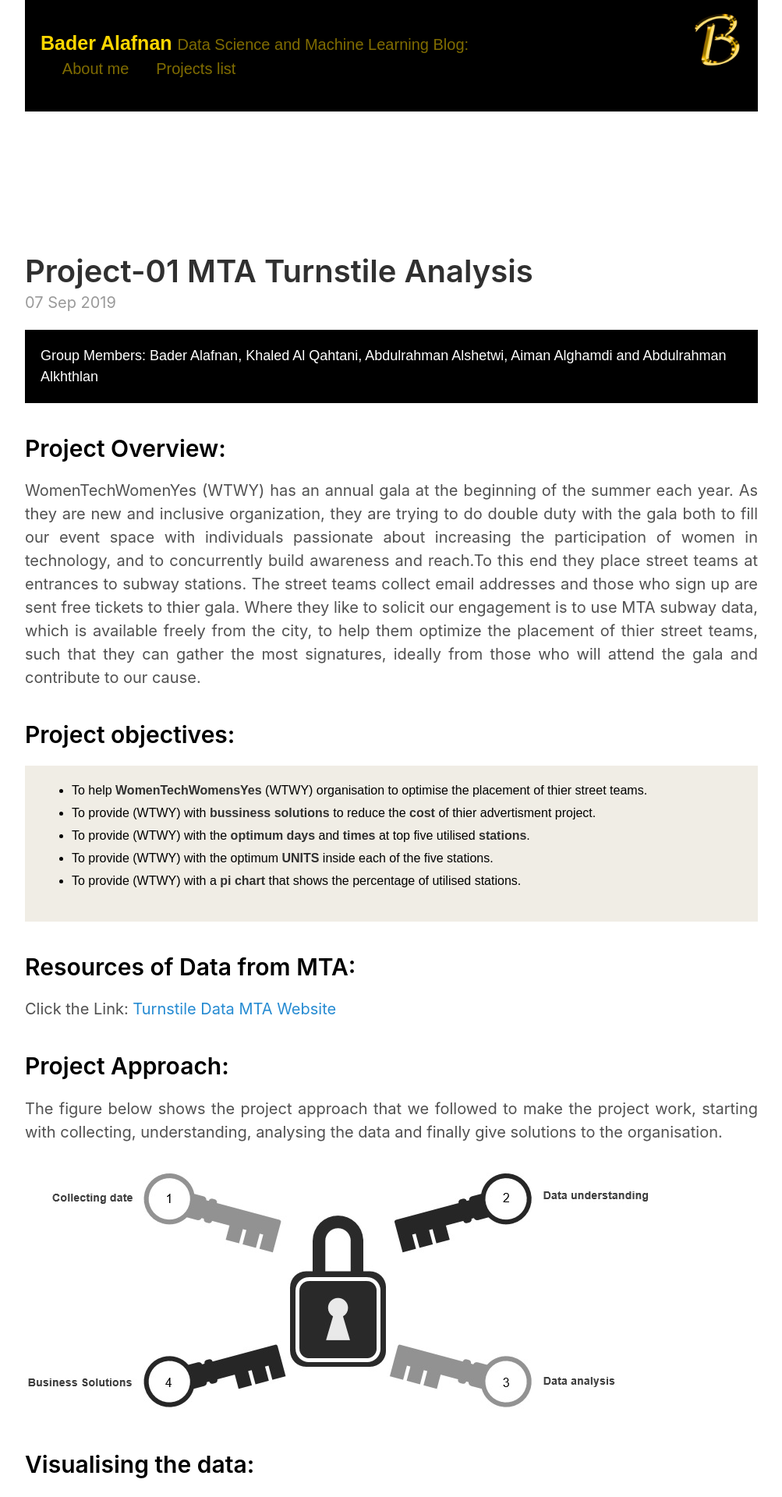
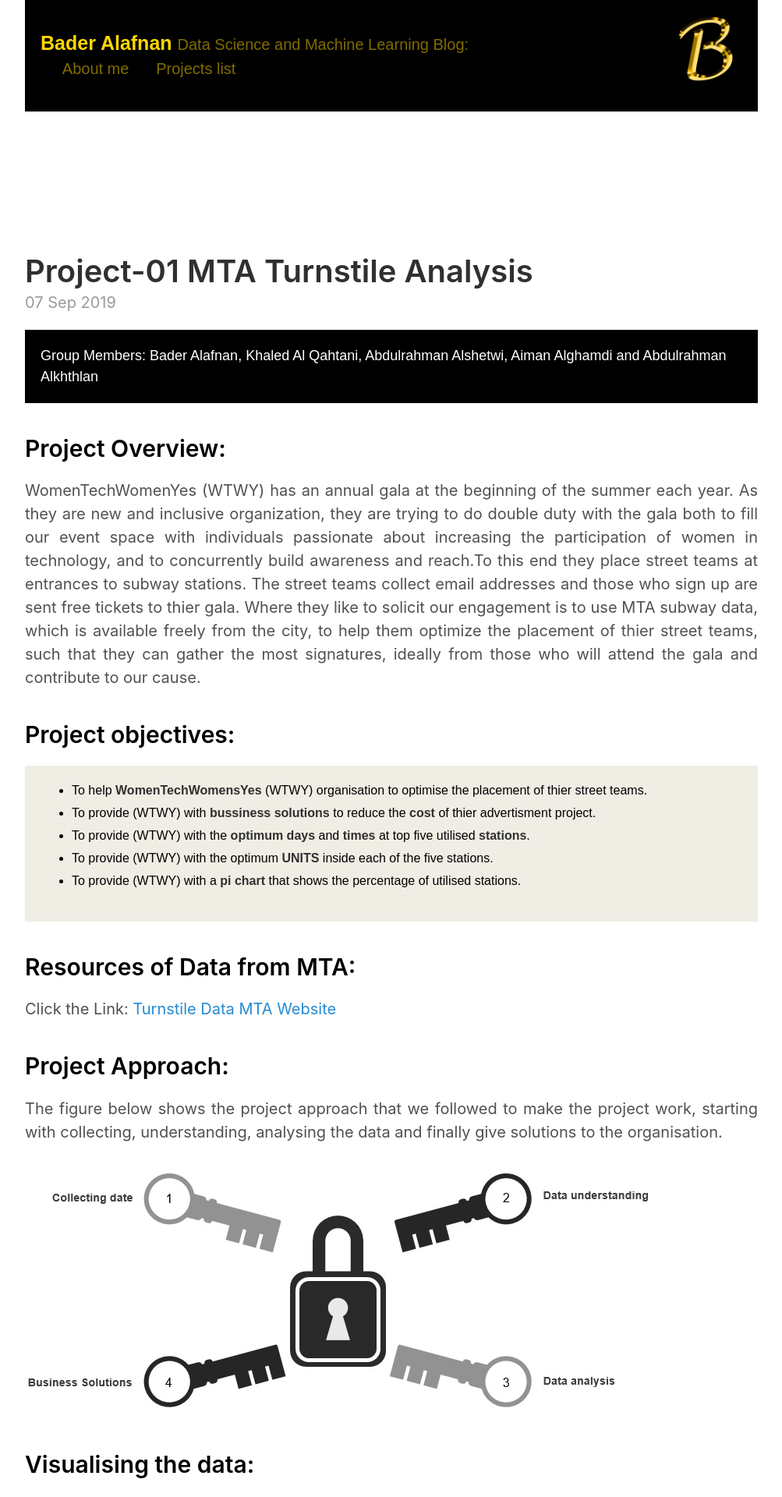
Before and after one commit to alafnan/alafnan.github.io, a Jekyll site: the page built from index.html, in a window 1280 px wide. Shown: the top 1920 px of the page at 78% size, without its empty margins (138-1141 px from the left). Built offline with Jekyll 4.4.1, drawn with Linux system fonts in a browser that asks for light colours; the list of posts is cut into pages by our own code.

Commit message:
Update default.html

```diff
--- a/_layouts/default.html
+++ b/_layouts/default.html
@@ -6,7 +6,7 @@
   <body>
 
     <div style="max-width: 50rem; padding-left: 1.5rem; padding-right: 1.5rem; margin-left: auto; margin-right: auto;">
-      <img src = "https://raw.githubusercontent.com/alafnan/alafnan.github.io/master/public/hnet.com-image (1).ico" alt="logo" style="float: right; width: 100px; height: 100px;"/>
+      <img src = "https://raw.githubusercontent.com/alafnan/alafnan.github.io/master/public/hnet.com-image (1).ico" alt="logo" style="float: right; width: 124px; height: 123px; padding-right: 4px;"/>
       <div style="margin-bottom: 9rem; padding: 1rem;   color: #000000;   background-color: #000000; font-family: Arial, Helvetica, sans-serif; font-size:0.8em; text-align: left;" >
       <header style="padding-top: 1rem; padding-bottom: 1rem;" >
         <h3 class="masthead-title">
```
